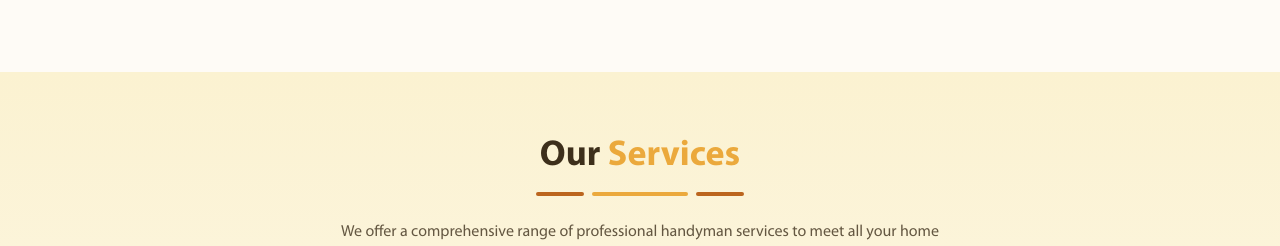
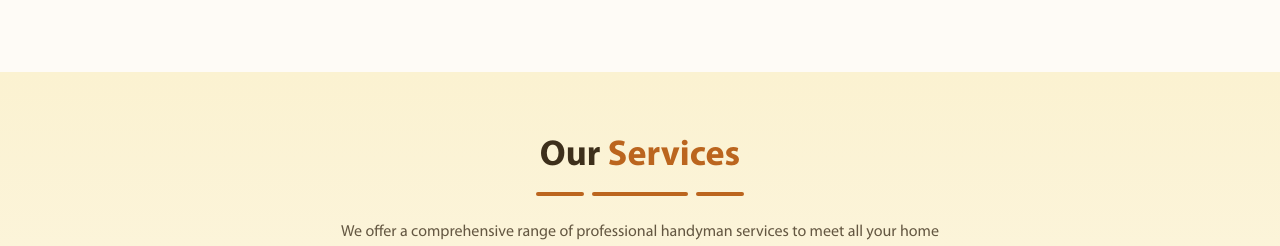
Before and after one commit to divy-koushik-mishra/handypanda-landing, a React (Vite) app: page / in a window 1280 px wide. Shown: the part 1560-1806 px from the top of the page. Built offline with nearby package versions, Linux system fonts and the light colour scheme.

Commit message:
hotfix: color

```diff
--- a/src/_components/productCategories.tsx
+++ b/src/_components/productCategories.tsx
@@ -147,11 +147,11 @@ const ProductCategories: React.FC = () => {
       <div className="container mx-auto">
         <div className="text-center mb-10">
           <h2 className="text-3xl md:text-4xl font-display font-bold text-neutral-content">
-            Our <span className="text-primary">Services</span>
+            Our <span className="text-secondary">Services</span>
           </h2>
           <div className="flex items-center justify-center mt-4">
             <div className="h-1 w-12 bg-secondary rounded-full"></div>
-            <div className="h-1 w-24 bg-primary mx-2 rounded-full"></div>
+            <div className="h-1 w-24 bg-secondary mx-2 rounded-full"></div>
             <div className="h-1 w-12 bg-secondary rounded-full"></div>
           </div>
           <p className="mt-6 text-neutral-content/80 max-w-2xl mx-auto">
```
